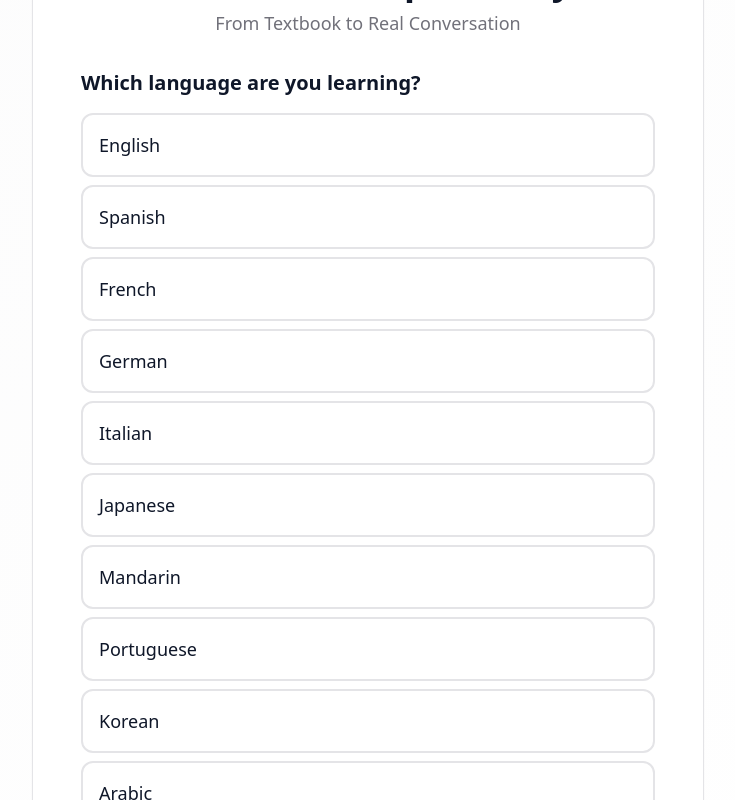
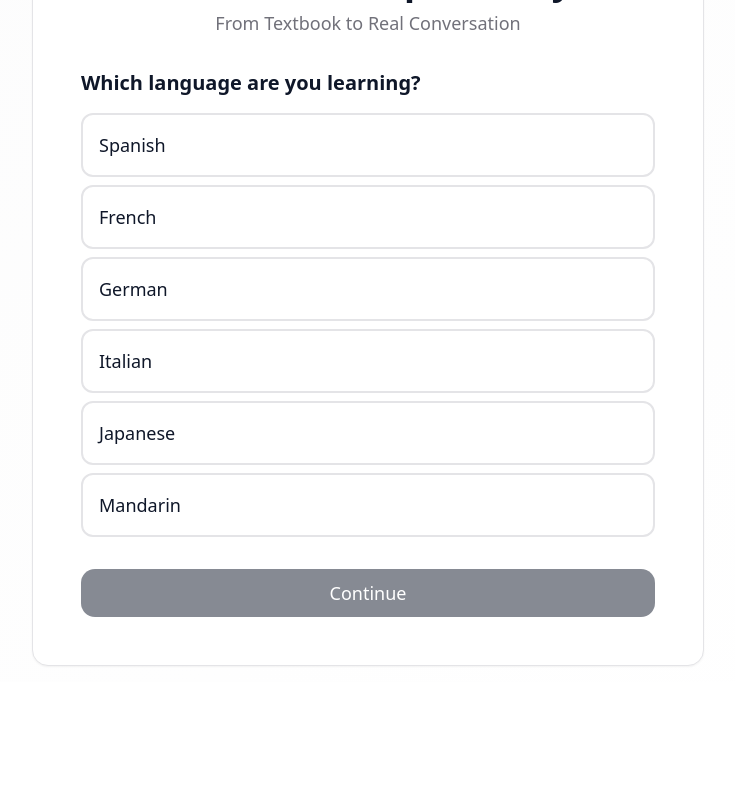
Before and after one commit to shraavb/-Senior-Design-SpeakEasy, a React (Vite) app: page / in a window 1280 px wide. Shown: the part 200-1000 px from the top of the page, without its empty margins (272-1007 px from the left). After the commit the page ends 882 px from the top, so only its background shows below. Built offline with nearby package versions, Linux system fonts and the light colour scheme; the HTML template or start-up script is replaced by a standard one.

Commit message:
Revert language options

```diff
--- a/src/pages/Welcome.tsx
+++ b/src/pages/Welcome.tsx
@@ -5,16 +5,12 @@ import { Card } from "@/components/ui/card";
 import { Languages } from "lucide-react";
 
 const languages = [
-  "English",
   "Spanish",
   "French",
   "German",
   "Italian",
   "Japanese",
   "Mandarin",
-  "Portuguese",
-  "Korean",
-  "Arabic",
 ];
 
 const Welcome = () => {
```
